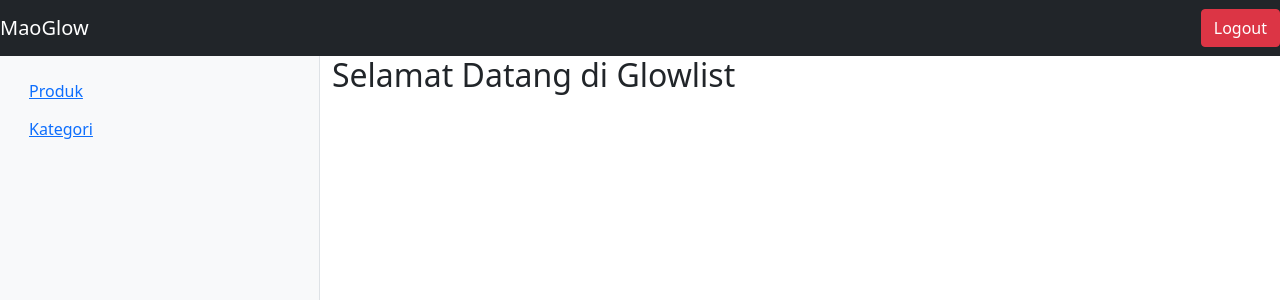
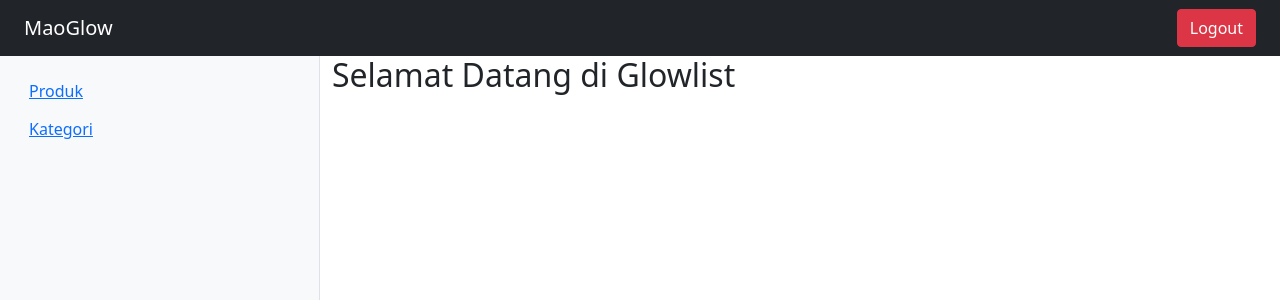
Before and after one commit to acimaoo/glowlist_frontend, a React (Vite) app: page / in a window 1280 px wide. Shown: the top 300 px of the page. Built offline with nearby package versions, Linux system fonts and the light colour scheme.

Commit message:
menambahkan jarak di header

```diff
--- a/src/components/Header.jsx
+++ b/src/components/Header.jsx
@@ -3,8 +3,8 @@ import { Link } from "react-router-dom";
 export default function Header() {
     return (
         <nav className="navbar navbar-dark bg-dark">
-            <Link to="/" className="navbar-brand">MaoGlow</Link>
-            <button className="btn btn-danger">Logout</button>
+            <Link to="/" className="navbar-brand text-white ps-4">MaoGlow</Link>
+            <button className="btn btn-danger ms-auto me-4">Logout</button>
         </nav>
     )
 }
```
